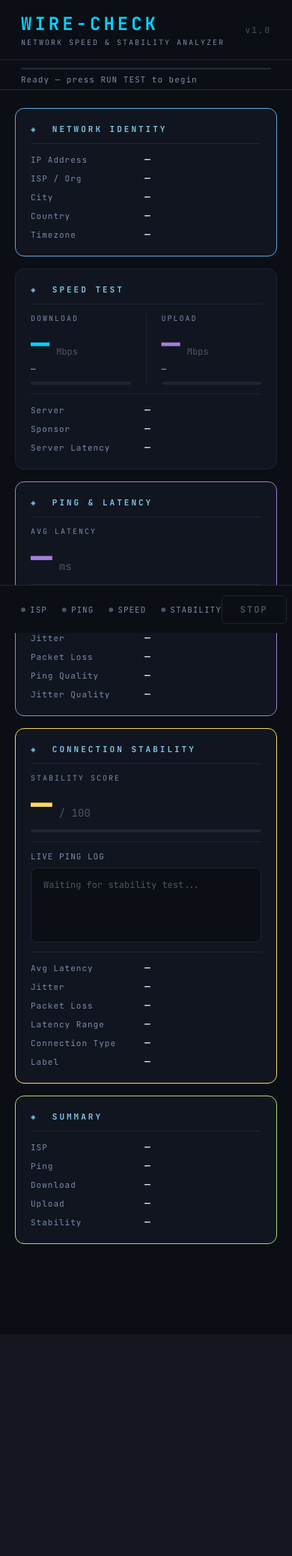
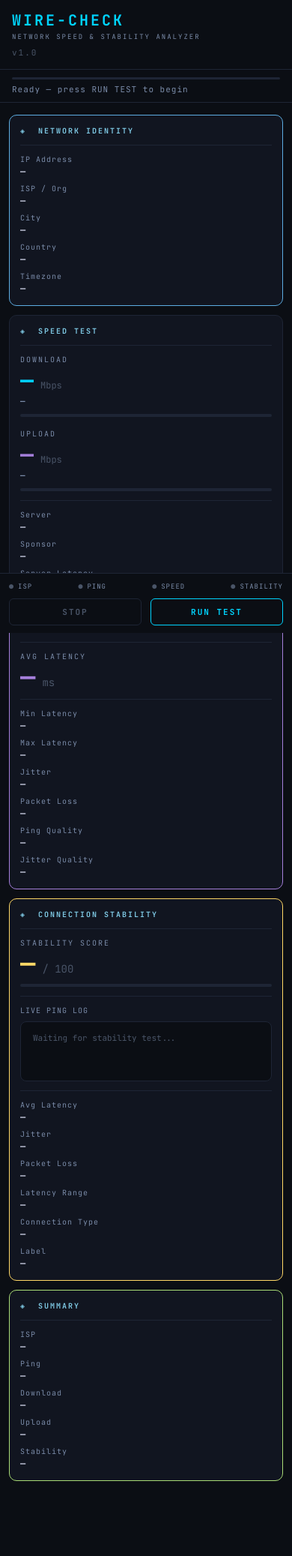
Before and after one commit to fahim-shareear/wire-check-web, a Flask app: page / in a window 390 px wide. Shown: the whole page at 75% size. Before the commit the page ends 1659 px from the top, so only its background shows below. Run offline with Flask 3, Linux system fonts and the light colour scheme; parts of the project's set-up code (start-up, migrations or seed data) failed here and were passed over.

Commit message:
making the ui responsive

```diff
--- a/render/static/style.css
+++ b/render/static/style.css
@@ -417,3 +417,156 @@ html, body {
 }
 
 .dot.running { animation: pulse 1.2s ease infinite; }
+
+/* ─────────────────────────────────────────────
+   RESPONSIVE DESIGN (Mobile / Tablet)
+──────────────────────────────────────────── */
+
+/* Tablet */
+@media (max-width: 900px) {
+    .dashboard {
+        max-width: 100%;
+        padding: 20px 14px 120px;
+    }
+
+    .speed-value {
+        font-size: 34px;
+    }
+
+    .big-value {
+        font-size: 40px;
+    }
+
+    .metric-key {
+        min-width: 120px;
+    }
+}
+
+/* Mobile */
+@media (max-width: 600px) {
+
+    /* Header */
+    .header {
+        flex-direction: column;
+        align-items: flex-start;
+        gap: 6px;
+        padding: 14px 16px;
+    }
+
+    .title {
+        font-size: 20px;
+        letter-spacing: 3px;
+    }
+
+    .subtitle {
+        font-size: 9px;
+    }
+
+    /* Progress */
+    .progress-section {
+        padding: 10px 16px;
+    }
+
+    /* Dashboard */
+    .dashboard {
+        padding: 16px 12px 100px;
+        gap: 12px;
+    }
+
+    /* Cards */
+    .card {
+        padding: 14px;
+        border-radius: 10px;
+    }
+
+    .section-title {
+        font-size: 10px;
+        letter-spacing: 2px;
+    }
+
+    /* Metrics stack vertically */
+    .metric-row {
+        flex-direction: column;
+        align-items: flex-start;
+        gap: 2px;
+    }
+
+    .metric-key {
+        min-width: auto;
+        font-size: 10px;
+    }
+
+    .metric-value {
+        font-size: 12px;
+    }
+
+    /* Speed section becomes vertical */
+    .speed-grid {
+        grid-template-columns: 1fr;
+        gap: 16px;
+    }
+
+    .speed-divider {
+        display: none;
+    }
+
+    .speed-value {
+        font-size: 30px;
+    }
+
+    /* Big numbers smaller */
+    .big-value {
+        font-size: 34px;
+    }
+
+    /* Footer becomes vertical */
+    .footer {
+        flex-direction: column;
+        height: auto;
+        padding: 10px 12px;
+        gap: 10px;
+    }
+
+    .stage-indicators {
+        width: 100%;
+        justify-content: space-between;
+        gap: 8px;
+    }
+
+    .stage-label {
+        font-size: 9px;
+    }
+
+    .controls {
+        width: 100%;
+        justify-content: space-between;
+    }
+
+    .btn-run, .btn-stop {
+        flex: 1;
+        padding: 10px 0;
+        font-size: 11px;
+    }
+
+    /* Ping log smaller */
+    .ping-log {
+        font-size: 11px;
+        min-height: 80px;
+        max-height: 140px;
+    }
+}
+
+/* Extra small phones */
+@media (max-width: 380px) {
+    .title {
+        font-size: 18px;
+    }
+
+    .speed-value {
+        font-size: 26px;
+    }
+
+    .big-value {
+        font-size: 30px;
+    }
+}
```
